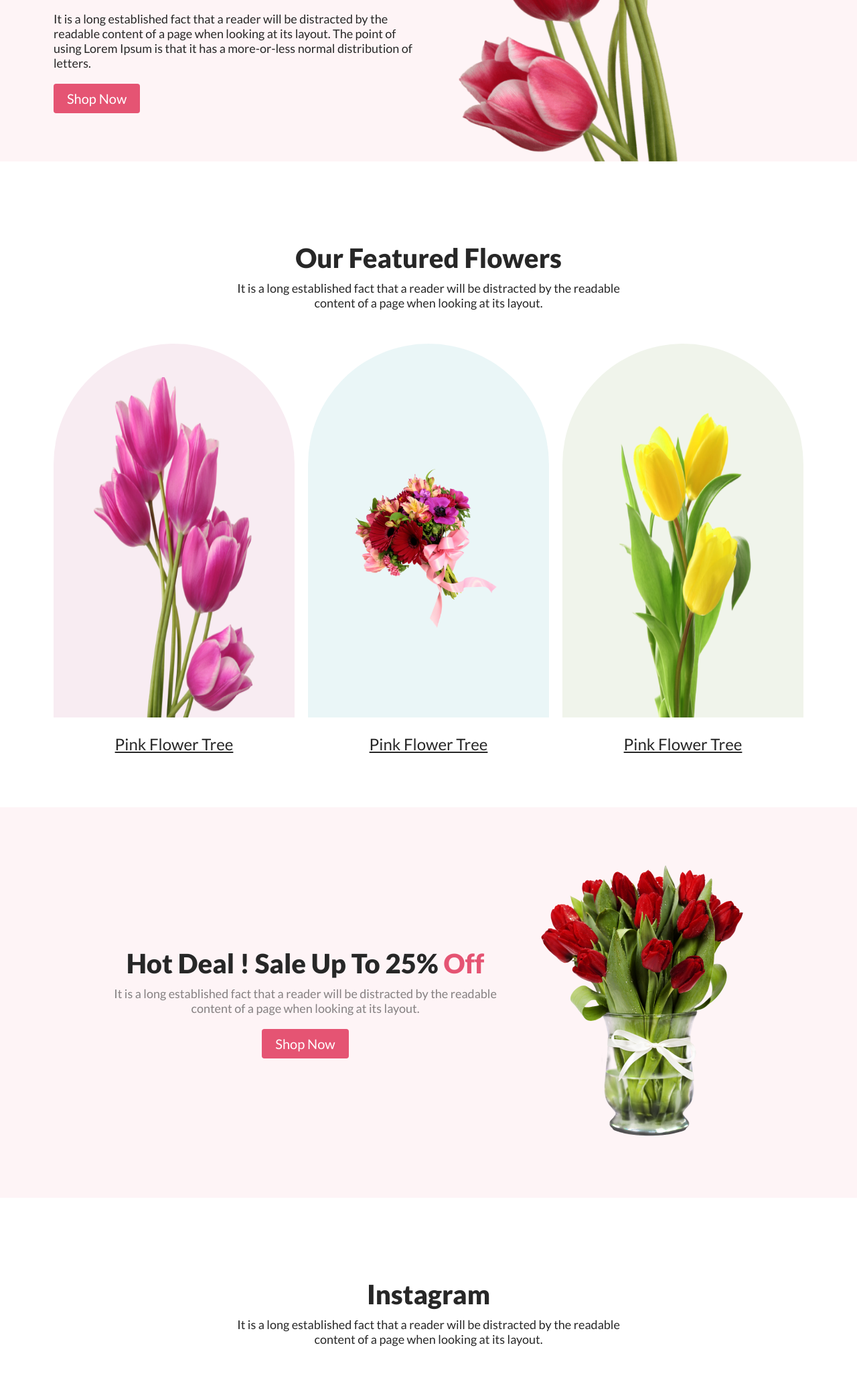
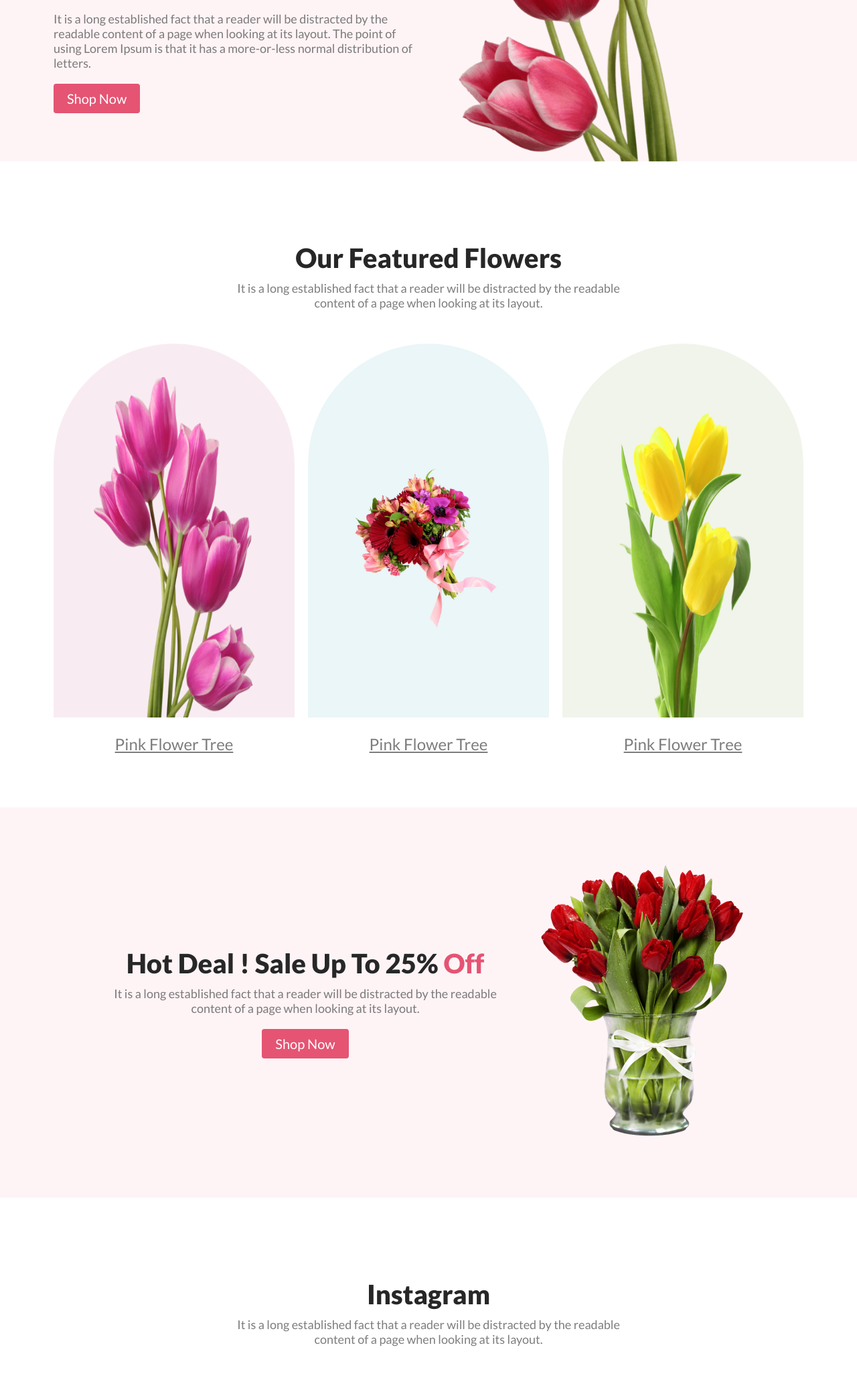
Before and after one commit to ProgrammerShawon/flower-shop-assignment-main, a plain HTML site: page index.html in a window 1280 px wide. Shown: the part 479-2536 px from the top of the page at 67% size. Drawn offline with Linux system fonts and the light colour scheme.

Commit message:
text color change.

```diff
--- a/style.css
+++ b/style.css
@@ -23,7 +23,7 @@
   font-size: 80px;
 }
 .banner .left-content p {
-  color: #272727;
+  color: rgba(39, 39, 39, 0.6);
   font-size: 18px;
   font-family: "Lato", sans-serif;
   margin: 20px 0px;
@@ -63,7 +63,7 @@
 }
 .featured-flowers p {
   font-size: 18px;
-  color: #272727;
+  color: rgba(39, 39, 39, 0.6);
   text-align: center;
   margin-top: 10px;
   max-width: 594px;
@@ -147,7 +147,7 @@
 
 .hot-deal .container .left-content p {
   font-size: 18px;
-  color: #27272790;
+  color: rgba(39, 39, 39, 0.6);
   text-align: center;
   max-width: 594px;
   margin-top: 10px;
@@ -177,7 +177,7 @@
 }
 .instagram-flowers p {
   font-size: 18px;
-  color: #272727;
+  color: rgba(39, 39, 39, 0.6);
   text-align: center;
   margin-top: 10px;
   max-width: 594px;
@@ -268,6 +268,7 @@
 .details-features p {
   font-size: 20px;
   margin-top: 30px;
+  color: rgba(39, 39, 39, 0.7);
 }
 .footer {
   margin-top: 80px;
```
